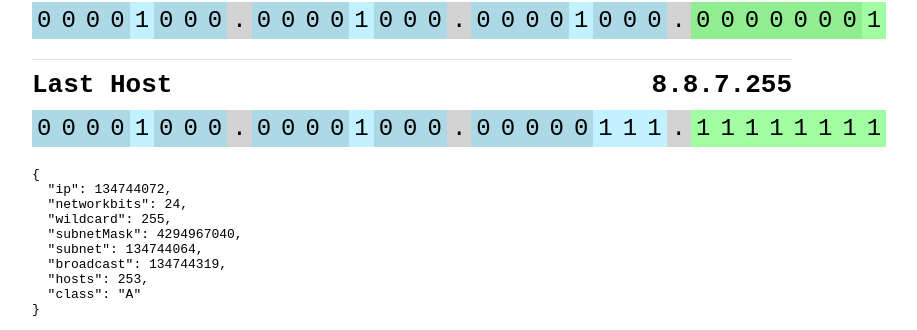
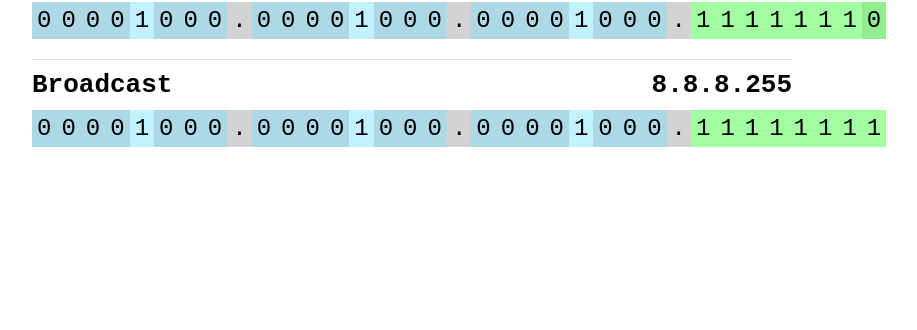
Before and after one commit to bwiggs/subnet-calculator, a plain HTML site: page index.html in a window 1280 px wide. Shown: the part 708-1038 px from the top of the page, without its empty margins (228-1145 px from the left). After the commit the page ends 875 px from the top, so only its background shows below. Drawn offline with Linux system fonts and the light colour scheme.

Commit message:
fixes last host

```diff
--- a/index.html
+++ b/index.html
@@ -20,11 +20,9 @@
     <ip :title="`Subnet (Class ${cidr.class})`" :ip="cidr.subnet" :netmask="cidr.networkbits"></ip>
     <ip title="Subnet Mask" :ip="cidr.subnetMask" :netmask="cidr.networkbits"></ip>
     <ip :title="`Wildcard (${cidr.hosts.toLocaleString()} hosts)`" :ip="cidr.wildcard" :netmask="cidr.networkbits"></ip>
+    <ip title="First Host" :ip="cidr.subnet + 1" :netmask="cidr.networkbits"></ip>
+    <ip title="Last Host" :ip="cidr.broadcast - 1" :netmask="cidr.networkbits"></ip>
     <ip title="Broadcast" :ip="cidr.broadcast" :netmask="cidr.networkbits"></ip>
-    <ip title="First Host" :ip="cidr.subnet + 1" :netmask="cidr.networkbits"></ip>
-    <ip title="Last Host" :ip="cidr.subnet - 1" :netmask="cidr.networkbits"></ip>
-    <pre>{{cidr}}</pre>
-
   </div>
 
   <script src="vue.min.js"></script>
```
